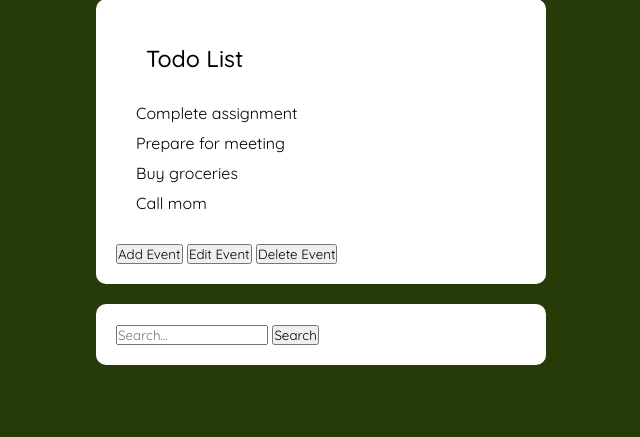
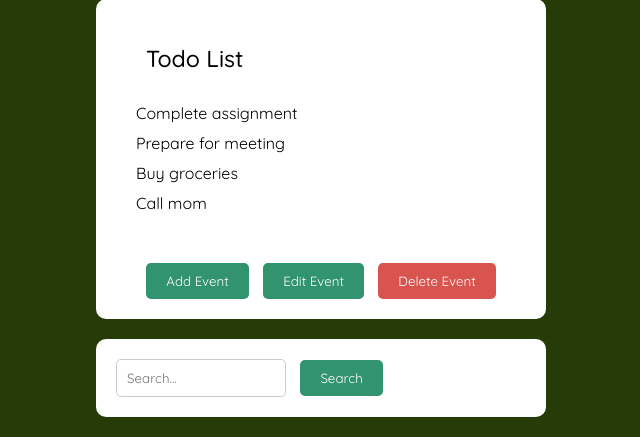
Before and after one commit to software-students-spring2024/2-web-app-exercise-se-2pm2, a Flask app: page / in a window 1280 px wide. Shown: the part 466-903 px from the top of the page, without its empty margins (319-959 px from the left). Before the commit the page ends 831 px from the top, so only its background shows below. Run offline with Flask 3, Linux system fonts and the light colour scheme.

Commit message:
added css for buttons

```diff
--- a/static/css/styles.css
+++ b/static/css/styles.css
@@ -142,3 +142,61 @@ header .icons span:hover {
 .todo-list li {
     margin-bottom: 10px;
 }
+
+.button-container {
+    text-align: center;
+    margin-top: 20px;
+}
+
+.add-event-button,
+.edit-event-button {
+    padding: 10px 20px;
+    margin: 0 5px;
+    background-color: #32936F;
+    color: #fff;
+    border: none;
+    border-radius: 5px;
+    cursor: pointer;
+    transition: background-color 0.3s ease;
+}
+
+.add-event-button:hover,
+.edit-event-button:hover {
+    background-color: #276C56;
+}
+
+.delete-event-button {
+    padding: 10px 20px;
+    margin: 0 5px;
+    background-color: #D9534F; /* Red color */
+    color: #fff;
+    border: none;
+    border-radius: 5px;
+    cursor: pointer;
+    transition: background-color 0.3s ease;
+}
+
+.delete-event-button:hover {
+    background-color: #C9302C; /* Darker shade of red on hover */
+}
+
+.wrapper input[type="text"] {
+    padding: 10px;
+    border: 1px solid #ccc;
+    border-radius: 5px;
+}
+
+.wrapper .search-button {
+    padding: 10px 20px;
+    margin-left: 10px;
+    background-color: #32936F;
+    color: #fff;
+    border: none;
+    border-radius: 5px;
+    cursor: pointer;
+    transition: background-color 0.3s ease;
+}
+
+.wrapper .search-button:hover {
+    background-color: #276C56;
+}
```
